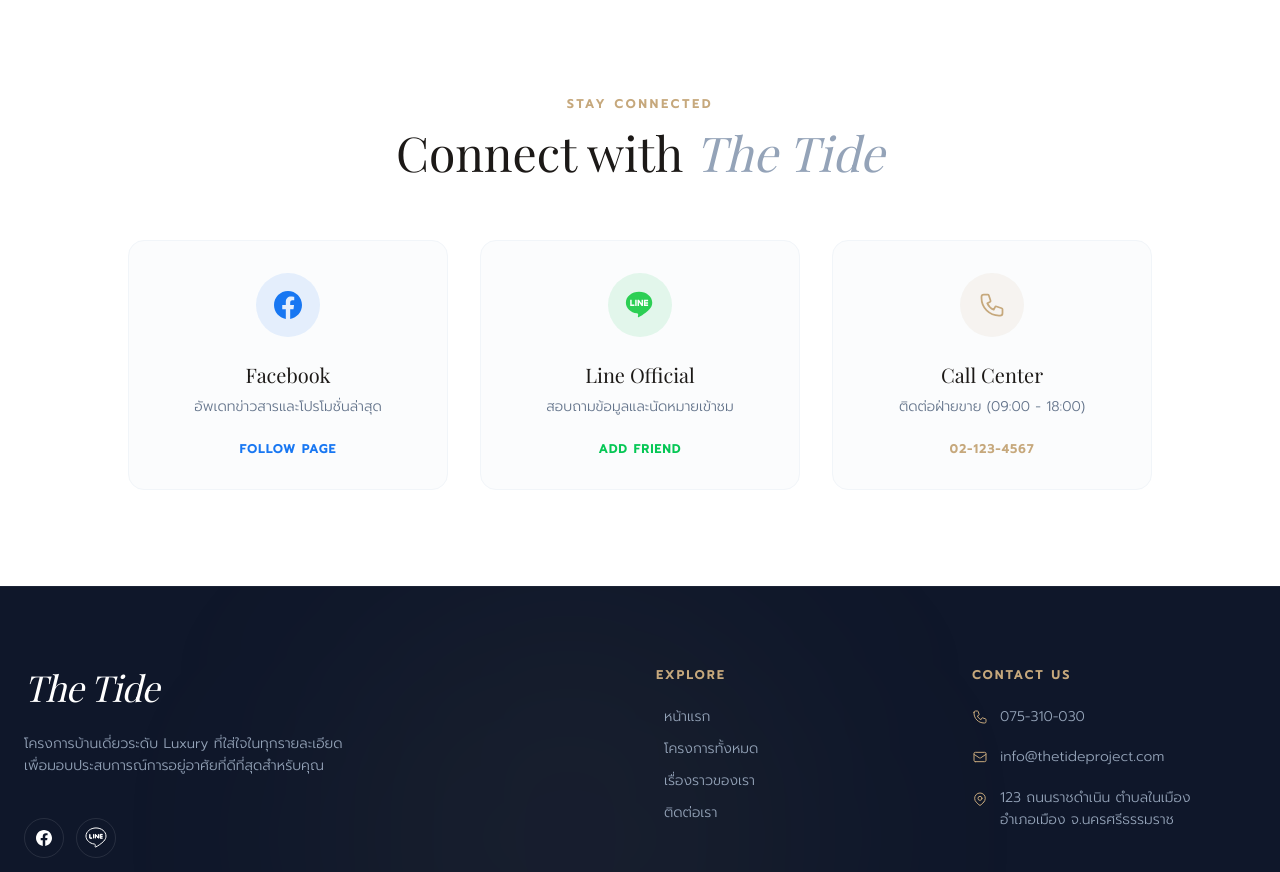
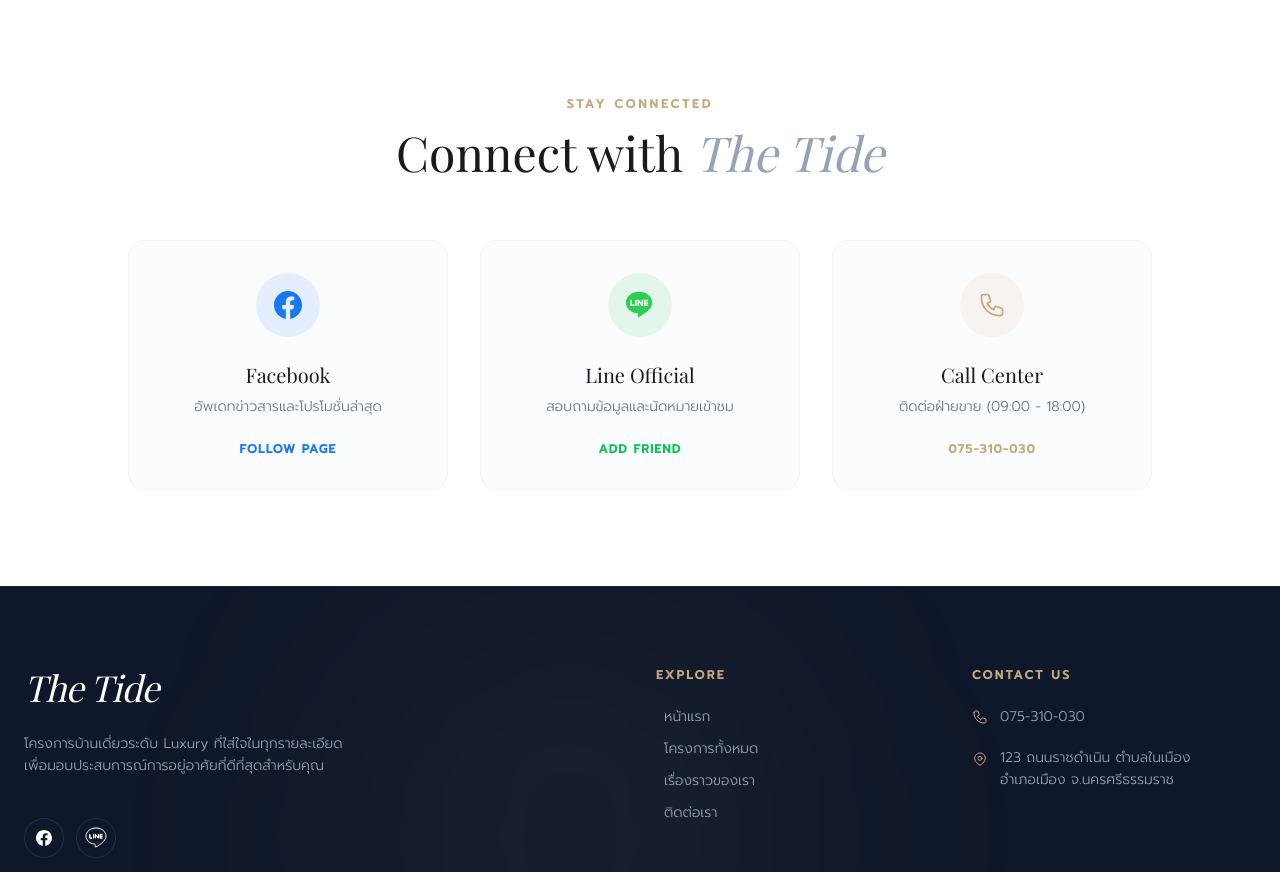
Before and after one commit to NatchyLau/TheTideProject, a Django app: page / in a window 1280 px wide. Shown: the part 5628-6500 px from the top of the page. Run offline with Django 5.2, Linux system fonts and the light colour scheme; data that the repository does not hold is empty; some libraries are stand-ins or nearby versions; some web fonts are replaced.

Commit message:
fix: Update facility name, phone number, and remove email contact from footer.

```diff
--- a/apps/core/templates/core/includes/footer.html
+++ b/apps/core/templates/core/includes/footer.html
@@ -163,7 +163,7 @@
               >075-310-030</a
             >
           </li>
-          <li class="flex items-center gap-3">
+          {% comment %} <li class="flex items-center gap-3">
             <svg
               class="w-4 h-4 text-accent-gold shrink-0"
               fill="none"
@@ -182,7 +182,7 @@
               class="hover:text-white transition-colors"
               >info@thetideproject.com</a
             >
-          </li>
+          </li> {% endcomment %}
           <li class="flex items-start gap-3">
             <svg
               class="w-4 h-4 text-accent-gold shrink-0 mt-1"
--- a/apps/core/templates/core/includes/home/facilities-section.html
+++ b/apps/core/templates/core/includes/home/facilities-section.html
@@ -54,7 +54,7 @@
               <h3
                 class="font-serif text-3xl md:text-4xl text-white italic mb-1"
               >
-                Infinity Pool
+                Swimming Pool
               </h3>
               <p class="text-sm font-light text-white/80 tracking-wide">
                 สระว่ายน้ำระบบเกลือวิวพาโนรามา
--- a/apps/core/templates/core/includes/home/social-section.html
+++ b/apps/core/templates/core/includes/home/social-section.html
@@ -145,7 +145,7 @@
           <span
             class="text-xs font-bold tracking-widest uppercase text-accent-gold group-hover:underline underline-offset-4"
           >
-            02-123-4567
+            075-310-030
           </span>
         </div>
       </a>
```
